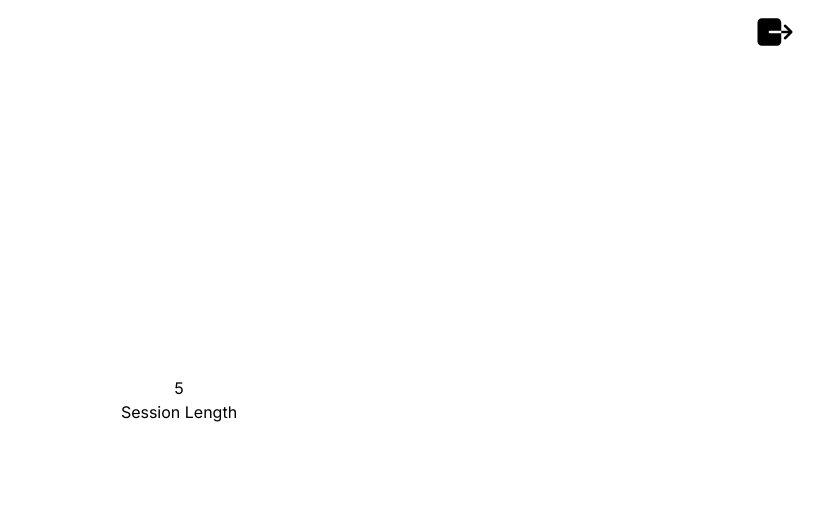
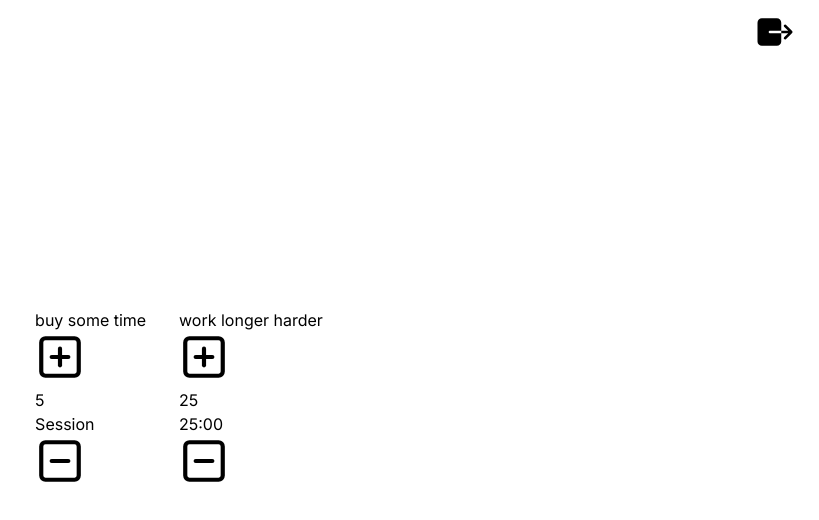
Before and after one commit to FrancescoBrunoDev/freeCodeCamp-Exames-frontEnd, a Next.js app: page /examples/Pomodoroclock in a window 1280 px wide. Shown: the top 520 px of the page, without its empty margins (461-1280 px from the left). Built offline with nearby package versions, Linux system fonts and the light colour scheme.

Commit message:
start clock

```diff
--- /dev/null
+++ b/src/app/examples/Pomodoroclock/components/timerScreen.tsx
@@ -0,0 +1,26 @@
+"use client"
+
+import { useState, useEffect } from "react";
+
+interface Props {
+  valueInSeconds: number;
+}
+
+const TimeDisplay = ({ valueInSeconds }: Props) => {
+  const [formattedValue, setFormattedValue] = useState("");
+
+  useEffect(() => {
+    const formatTime = (valueInSeconds: number): string => {
+      const date = new Date(valueInSeconds * 1000);
+      const minutes = date.getMinutes();
+      const seconds = date.getSeconds();
+      return `${minutes.toString().padStart(2, '0')}:${seconds.toString().padStart(2, '0')}`;
+    };
+
+    setFormattedValue(formatTime(valueInSeconds));
+  }, [valueInSeconds]);
+
+  return <span>{formattedValue}</span>;
+};
+
+export default TimeDisplay;
--- a/src/app/examples/Pomodoroclock/page.tsx
+++ b/src/app/examples/Pomodoroclock/page.tsx
@@ -1,11 +1,55 @@
+import { FiPlusSquare } from "react-icons/fi";
+import { FiMinusSquare } from "react-icons/fi";
+import React from "react";
+import TimeDisplay from "./components/timerScreen";
+
 export default function Pomodoroclock() {
   return (
-    <div className="flex min-h-screen flex-col items-center justify-center px-20">
-      <div id="break-label">
-        <button id="break-decrement"></button>
-        <button id="break-length">5</button>
+    <div className="flex min-h-screen items-center justify-center px-20">
+      <div className="grid grid-cols-2  align-baseline">
+        <div className="flex flex-col">
+          <div id="break-label">
+            <h1>buy some time</h1>
+          </div>
+          <div>
+            <button id="break-increment">
+              <FiPlusSquare size="50px" />
+            </button>
+          </div>
+          <div id="break-length" className="">
+            <h1>5</h1>
+          </div>
+          <div id="timer-label" className="">
+            <h1>Session</h1>
+          </div>
+          <div>
+            <button id="break-decrement">
+              <FiMinusSquare size="50px" />
+            </button>
+          </div>
+        </div>
+        <div>
+          <div id="session-label">
+            <h1>work longer harder</h1>
+          </div>
+          <div>
+            <button id="session-increment">
+              <FiPlusSquare size="50px" />
+            </button>
+          </div>
+          <div id="session-length" className="">
+            <h1>25</h1>
+          </div>
+          <div id="time-left">
+            <TimeDisplay valueInSeconds={1500} /> {/* displays "25:00" */}
+          </div>
+          <div>
+            <button id="session-decrement">
+              <FiMinusSquare size="50px" />
+            </button>
+          </div>
+        </div>
       </div>
-      <div id="session-label">Session Length</div>
     </div>
   );
 }
```
